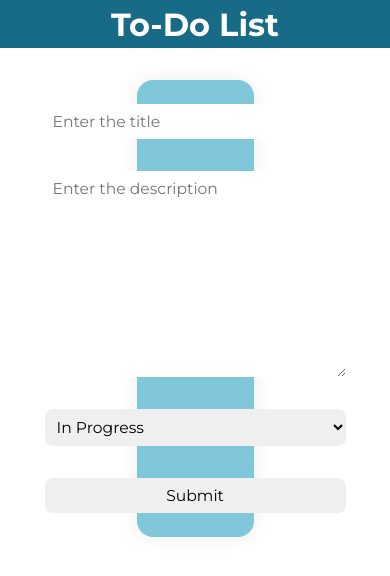
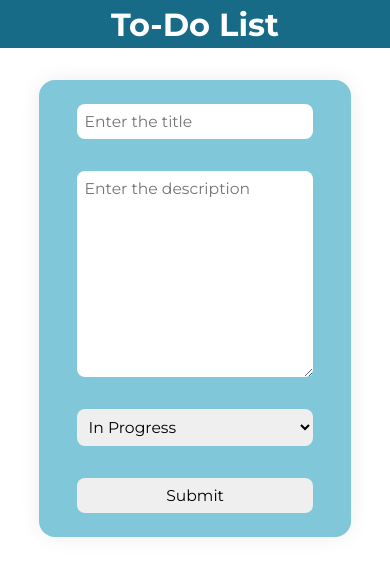
Before and after one commit to mikael-ayala/todolist-angular-spring, an Angular app in the folder todolist-angular/: page /save in a window 390 px wide. Shown: the top 576 px of the page. Built offline with nearby package versions, Linux system fonts and the light colour scheme.

Commit message:
add responsiveness

```diff
--- a/todolist-angular/src/app/components/task-form/task-form.component.scss
+++ b/todolist-angular/src/app/components/task-form/task-form.component.scss
@@ -15,6 +15,7 @@
     display: flex;
     flex-direction: column;
     gap: 1.6rem;
+    width: 80%;
 
     input, textarea, select, button {
       border-radius: 0.8rem;
@@ -36,3 +37,21 @@
     }
   }
 }
+
+@media screen and (max-width: 1024px) {
+  .card-form {
+    width: 40%;
+  }
+}
+
+@media screen and (max-width: 768px) {
+  .card-form {
+    width: 50%;
+  }
+}
+
+@media screen and (max-width: 430px) {
+  .card-form {
+    width: 80%;
+  }
+}
--- a/todolist-angular/src/app/components/task-list/task-list.component.scss
+++ b/todolist-angular/src/app/components/task-list/task-list.component.scss
@@ -89,17 +89,40 @@
 
       tr > td:nth-child(4),
       tr > td:nth-child(5) {
+        font-size: 2rem;
+        cursor: pointer;
         display: table-cell;
-        cursor: pointer;
 
         &:hover {
           color: #176B87;
         }
       }
-
-      tr > td:nth-child(5) {
-        font-size: 2rem;
-      }
     }
   }
 }
+
+@media screen and (max-width: 1360px) {
+  .task-list table {
+    width: 60%;
+  }
+}
+
+@media screen and (max-width: 1024px) {
+  .task-list table {
+    width: 70%;
+  }
+}
+
+@media screen and (max-width: 768px) {
+  .task-list table {
+    width: 80%;
+
+    thead {
+      font-size: 3.2rem;
+    }
+
+    tbody {
+      font-size: 3.2rem;
+    }
+  }
+}
```
